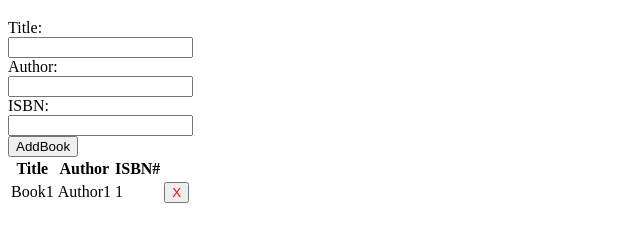
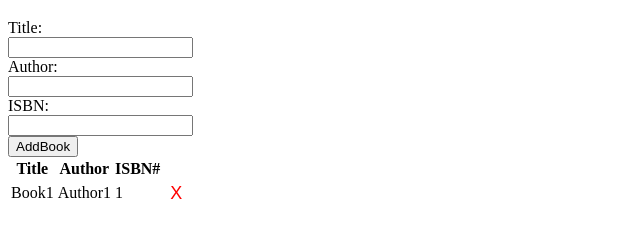
Before and after one commit to acciojob/book-list-dhusakshata, a website: page main.html in a window 1280 px wide. Shown: the part 61-302 px from the top of the page, without its empty margins (0-640 px from the left). Drawn offline with Linux system fonts and the light colour scheme.

Commit message:
created a submission

```diff
--- a/main.html
+++ b/main.html
@@ -6,7 +6,13 @@
 	<link rel="stylesheet" href="styles.css">
 <style>
     .delete {
-      cursor: pointer;
+      background-color: transparent;
+    color: red;
+    border: none;
+    cursor: pointer;
+    font-size: 18px
+
+
     }
 	table,tr,td{
 		border:1px;
```
